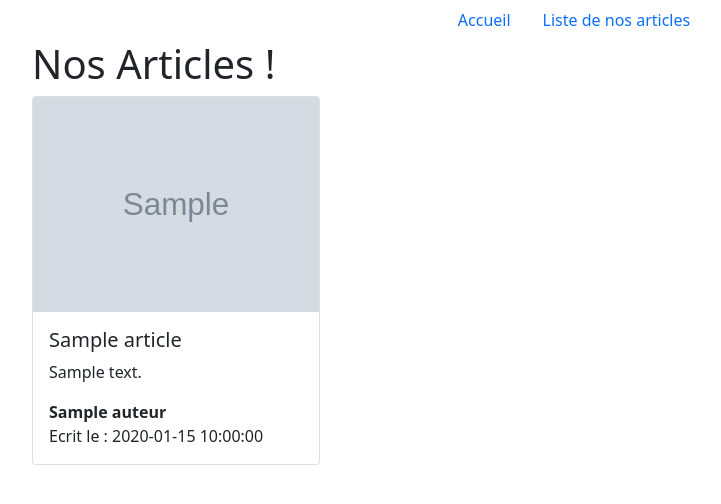
After one commit to MateoB00/TestPhp, a PHP site: template views/liste-articles.php in a window 1280 px wide. The commit adds this page. Shown: the top 504 px of the page, without its empty margins (50-771 px from the left). Run offline with PHP 8.4, Linux system fonts and the light colour scheme; the template is opened without the code that fills it: most values are stand-ins (such as "Sample title", 1, 10 or a date in 2020); grey boxes marked "Sample" are stand-in pictures; data that the repository does not hold is empty.

Commit message:
Add files via upload

```diff
--- a/views/home.php
+++ b/views/home.php
@@ -1,6 +1,6 @@
 <?php
 
-include __DIR__ . '/parties/header.php'; ?>
+require_once __DIR__ . '/parties/header.php'; ?>
 
 <h1 class="d-flex justify-content-center">Mon super Projet</h1>
 <p>Lorem ipsum dolor sit amet consectetur adipisicing elit. Excepturi quam, voluptate iste vero totam pariatur quis placeat. Molestiae perferendis eum voluptates animi sunt expedita necessitatibus, eos quam, aut, rerum nesciunt?
@@ -23,4 +23,4 @@ include __DIR__ . '/parties/header.php'; ?>
 
 <?php
 
-include __DIR__ . '/parties/footer.php';
+require_once __DIR__ . '/parties/footer.php';
--- /dev/null
+++ b/views/liste-articles.php
@@ -0,0 +1,21 @@
+<?php
+require_once __DIR__ . '/parties/header.php'; ?>
+
+<h1>Nos Articles !</h1>
+
+<?php
+foreach ($articles as $article) { ?>
+
+    <div class="card d-inline-flex" style="width: 18rem;">
+        <img class="card-img-top" src="<?= $article->image ?>" alt="Image de l'article">
+        <div class="card-body">
+            <h5 class="card-title"><?= $article->titre ?></h5>
+            <p class="card-text"><?= $article->contenu ?></p>
+            <span><strong><?= $article->auteur ?> </strong></span><br>
+            <span>Ecrit le : <?= $article->date_de_publication ?></span>
+        </div>
+    </div>
+
+<?php } ?>
+<?php
+require_once __DIR__ . '/parties/footer.php';
--- a/views/parties/footer.php
+++ b/views/parties/footer.php
@@ -1,3 +1,4 @@
+</div>
 </body>
 
 </html>
--- a/views/parties/header.php
+++ b/views/parties/header.php
@@ -13,6 +13,7 @@
 <body>
     <nav class="nav justify-content-center">
         <a class="nav-link" href="<?= url("home") ?>">Accueil</a>
-        <a class="nav-link" href="#">#</a>
+        <a class="nav-link" href="<?= url("liste-articles") ?>">Liste de nos articles</a>
         <a class="nav-link" href="#"></a>
     </nav>
+    <div class="container">
```
